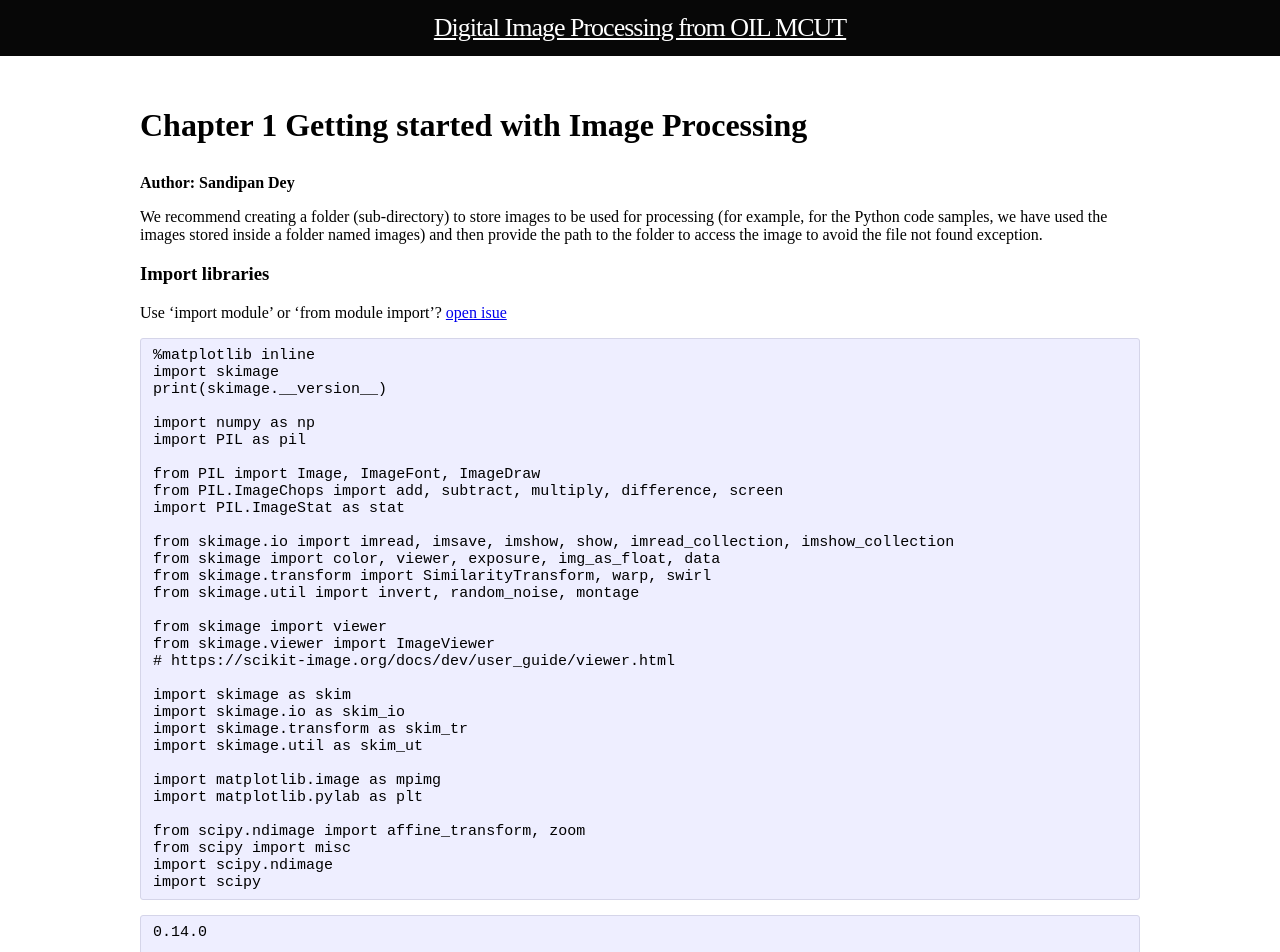
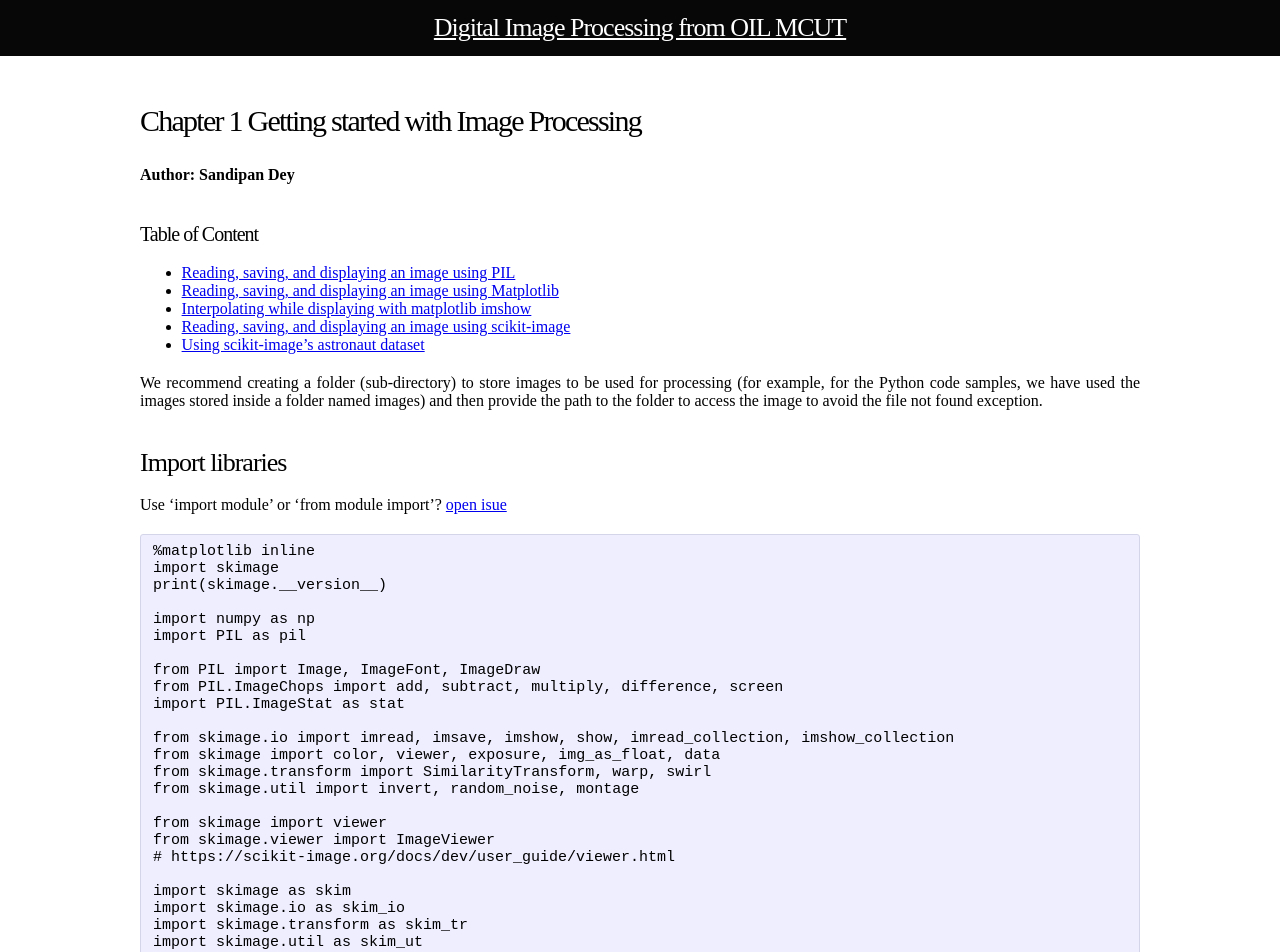
Before and after one commit to oil-mcut/oil-mcut.github.io, a Jekyll site: the page built from Getting started with Image Processing.md, in a window 1280 px wide. Shown: the top 952 px of the page. Built offline with Jekyll 4.4.1, drawn with Linux system fonts in a browser that asks for light colours.

Commit message:
15122019

````diff
--- a/Getting started with Image Processing.md
+++ b/Getting started with Image Processing.md
@@ -5,6 +5,14 @@ permalink: /chapter-1/
 ---
 
 **Author: Sandipan Dey**
+
+#### Table of Content
+
+- [Reading, saving, and displaying an image using PIL](#Reading, saving)
+- [Reading, saving, and displaying an image using Matplotlib](#Reading, saving using Matplotlib)
+- [Interpolating while displaying with matplotlib imshow](#Interpolating while)
+- [Reading, saving, and displaying an image using scikit-image](#Reading using scikit-image)
+- [Using scikit-image's astronaut dataset](#Using scikit-image astronaut dataset)
 
 We recommend creating a folder (sub-directory) to store images to be used for processing (for example, for the Python code samples, we have used the images stored inside a folder named images) and then provide the path to the folder to access the image to avoid the file not found exception.
 
@@ -54,6 +62,7 @@ import scipy
     /usr/local/lib/python3.5/dist-packages/skimage/viewer/__init__.py:6: UserWarning: Viewer requires Qt
       warn('Viewer requires Qt')
 
+<a name='Reading, saving'></a>
 
 ### Reading, saving, and displaying an image using PIL
 
@@ -78,6 +87,8 @@ im_g = im.convert('L') # convert the RGB color image to a grayscale image
 im_g.save('../images/parrot_gray.png') # save the image to disk
 pil.Image.open("../images/parrot_gray.png").show() # read the grayscale image from disk and show
 ```
+
+<a name='Reading, saving using Matplotlib'></a>
 
 ### Reading, saving, and displaying an image using Matplotlib
 
@@ -123,6 +134,7 @@ plt.show()
 
 ![png](img/Chapter1/output_15_0.png)
 
+<a name='Interpolating while'></a>
 
 ### Interpolating while displaying with matplotlib imshow
 
@@ -144,6 +156,7 @@ plt.show()
 
 ![png](img/Chapter1/output_18_0.png)
 
+<a name='Reading using scikit-image'></a>
 
 ### Reading, saving, and displaying an image using scikit-image
 
@@ -173,7 +186,7 @@ plt.axis('off'), skim_io.imshow(im), skim_io.show()
 
     ((0.0, 1.0, 0.0, 1.0), <matplotlib.image.AxesImage at 0x7f5a36e249e8>, None)
 
-
+<a name='Using scikit-image astronaut dataset'></a>
 
 ### Using scikit-image's astronaut dataset
 
--- a/css/main.css
+++ b/css/main.css
@@ -43,10 +43,138 @@ body{
 .title-wrap {
   text-align: center;
 }
+
+/* ----------------------------------------------------------*/
+
 .page-content {
   padding: 30px 0;
   background-color: #fff;
 }
+
+.post-content p {
+  text-align: justify;
+}
+
+/* Home styles */
+/* ----------------------------------------------------------*/
+
+.home h1 { margin-bottom: 25px; }
+
+.posts { list-style-type: none; }
+
+.posts li { margin-bottom: 30px; }
+
+.posts .post-link {
+  font-size: 24px;
+  letter-spacing: -1px;
+  line-height: 1;
+}
+
+.posts .post-date {
+  display: block;
+  font-size: 15px;
+  color: #818181;
+}
+
+
+/* Post styles */
+/* ----------------------------------------------------------*/
+
+.post-header { margin: 10px 0 30px; }
+
+.post-header h1 {
+  font-size: 30px;
+  letter-spacing: -1.75px;
+  line-height: 1;
+  font-weight: 300;
+}
+
+.post-header .meta {
+  font-size: 15px;
+  color: #818181;
+  margin-top: 5px;
+}
+
+.post-content { margin: 0 0 30px; }
+
+.post-content > * { margin: 20px 0; }
+
+
+.post-content h1,
+.post-content h2,
+.post-content h3,
+.post-content h4,
+.post-content h5,
+.post-content h6 {
+  line-height: 1;
+  font-weight: 300;
+  margin: 40px 0 20px;
+}
+
+.post-content h2 {
+  font-size: 32px;
+  letter-spacing: -1.25px;
+}
+
+.post-content h3 {
+  font-size: 26px;
+  letter-spacing: -1px;
+}
+
+.post-content h4 {
+  font-size: 20px;
+  letter-spacing: -1px;
+}
+
+.post-content blockquote {
+  border-left: 4px solid #e8e8e8;
+  padding-left: 20px;
+  font-size: 18px;
+  opacity: .6;
+  letter-spacing: -1px;
+  font-style: italic;
+  margin: 30px 0;
+}
+
+.post-content ul,
+.post-content ol { padding-left: 20px; }
+
+.post pre,
+.post code {
+  border: 1px solid #d5d5e9;
+  background-color: #eef;
+  padding: 8px 12px;
+  -webkit-border-radius: 3px;
+  -moz-border-radius: 3px;
+  border-radius: 3px;
+  font-size: 15px;
+  overflow:scroll;
+}
+
+.post code { padding: 1px 5px; }
+
+.post ul,
+.post ol { margin-left: 1.35em; }
+
+.post pre code {
+  border: 0;
+  padding-right: 0;
+  padding-left: 0;
+}
+
+/* terminal */
+.post pre.terminal {
+  border: 1px solid #000;
+  background-color: #333;
+  color: #FFF;
+  -webkit-border-radius: 3px;
+  -moz-border-radius: 3px;
+  border-radius: 3px;
+}
+
+.post pre.terminal code { background-color: #333; }
+
+/* Syntax highlighting styles */
 
 .site-title,
 .site-title:hover,
@@ -91,6 +219,7 @@ body{
 .kw {
   font-size: 20px;
   color: #08A;
+  margin-left: 10px;
 }
 
 .kw-1 {
````
